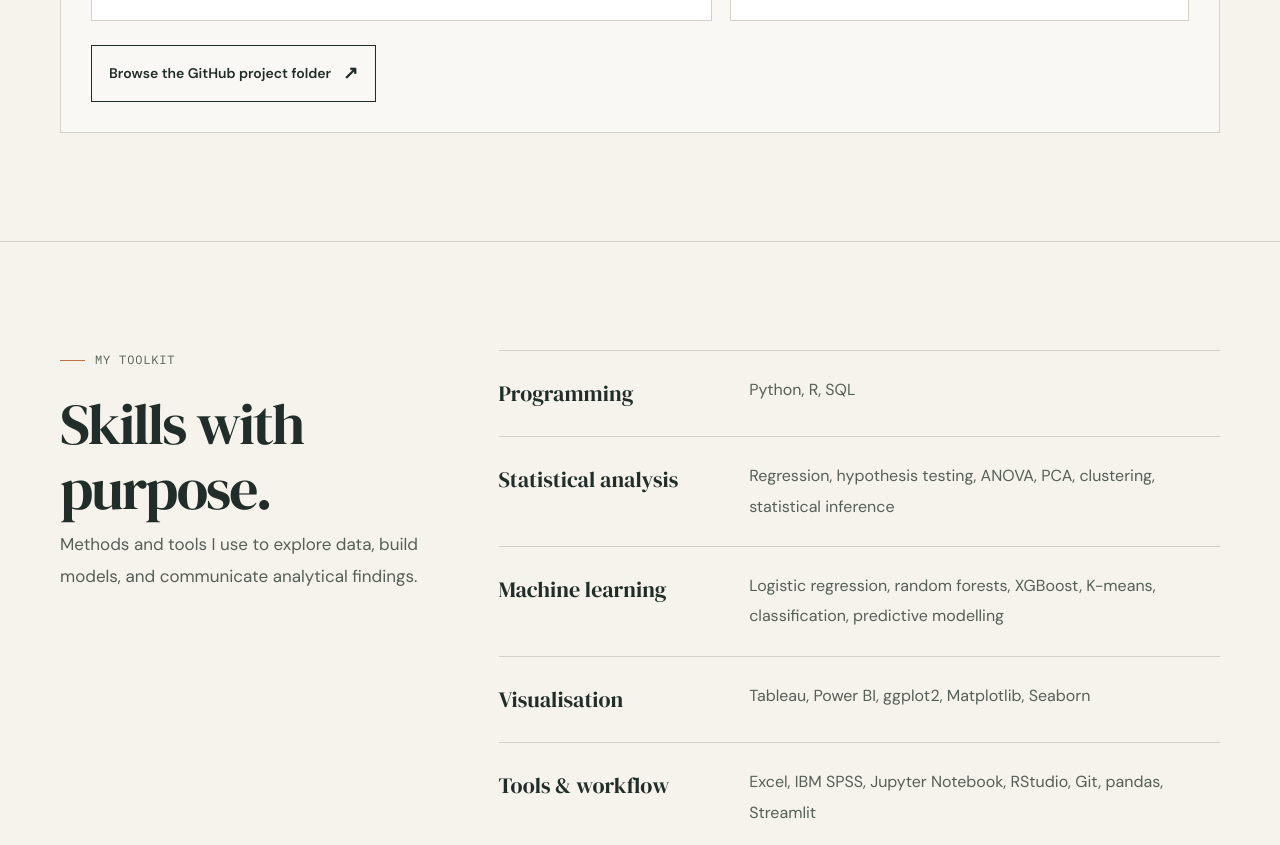
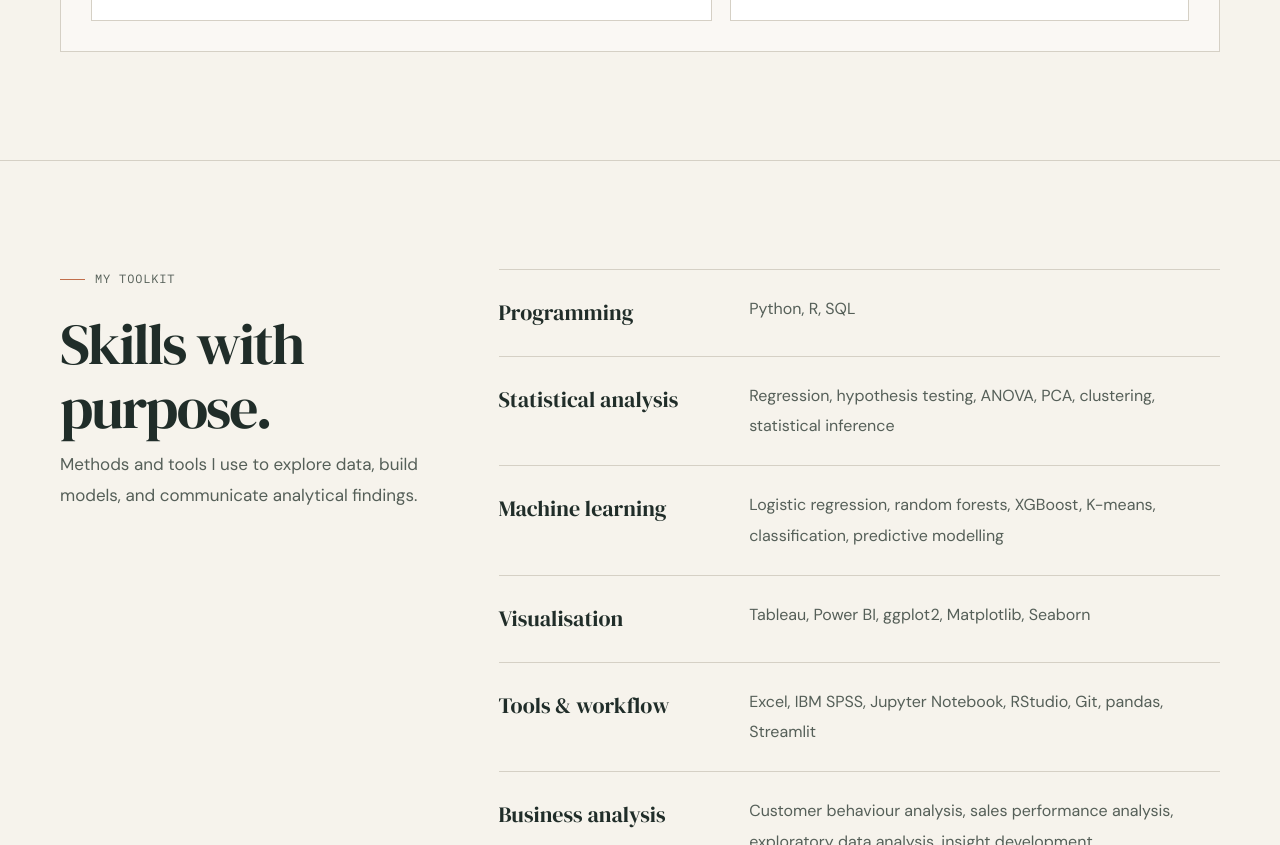
Before and after one commit to saradhaif/saradhaif.github.io, a plain HTML site: page index.html in a window 1280 px wide. Shown: the part 3117-3962 px from the top of the page. Drawn offline with Linux system fonts and the light colour scheme.

Commit message:
Remove GitHub project link from index.html
Removed GitHub project link from the index.html file.

```diff
--- a/index.html
+++ b/index.html
@@ -1349,11 +1349,6 @@
               </figcaption>
             </figure>
           </div>
-
-          <a class="youth-github"
-             href="https://github.com/saradhaif/saradhaif.github.io/tree/main"
-             target="_blank" rel="noopener noreferrer">
-            Browse the GitHub project folder <span aria-hidden="true">↗</span>
           </a>
         </div>
       </div>
```
